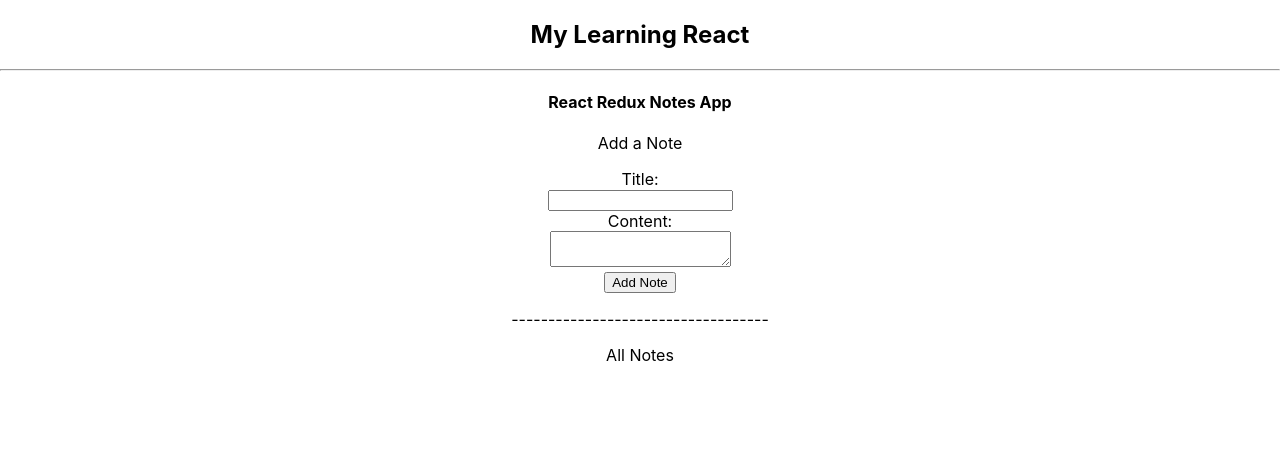
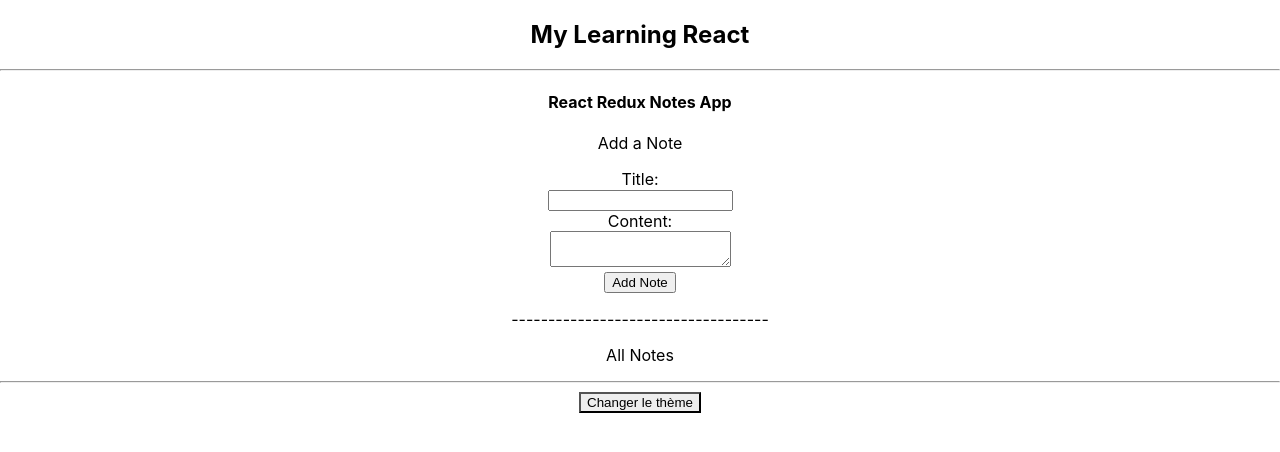
Before and after one commit to SanjiMika/my-learning-react, a React (Create React App) app: page / in a window 1280 px wide. Shown: the top 452 px of the page. Built offline with nearby package versions, Linux system fonts and the light colour scheme.

Commit message:
context: ThemeContext Provider and pass valueContext

```diff
--- a/src/App.js
+++ b/src/App.js
@@ -2,14 +2,40 @@ import React from 'react';
 import './App.css';
 import Notes from './Notes/Notes';
 
-function App() {
+import {ThemeContext, themes} from './context/theme-context';
+import ThemedTogglerButton from './context/ThemedTogglerButton';
+
+class App extends React.Component {
+    constructor(props) {
+        super(props);
+        this.state = {
+            theme: themes.light,
+            toggleTheme: this.toggleTheme,
+        };
+    }
+
+    toggleTheme = () => {
+        const newTheme = this.state.theme === themes.dark ? themes.light : themes.dark;
+        this.setState({theme: newTheme});
+    };
+
+    render() {
+        const {...valueContext} = this.state;
+
         return (
             <div className="App">
                 <h2>My Learning React</h2>
                 <hr/>
+
                 <Notes/>
+                <hr/>
+
+                <ThemeContext.Provider value={valueContext}>
+                    <ThemedTogglerButton/>
+                </ThemeContext.Provider>
             </div>
         );
     }
+}
 
 export default App;
```
Lines whose indentation alone changed are shown as unchanged.
